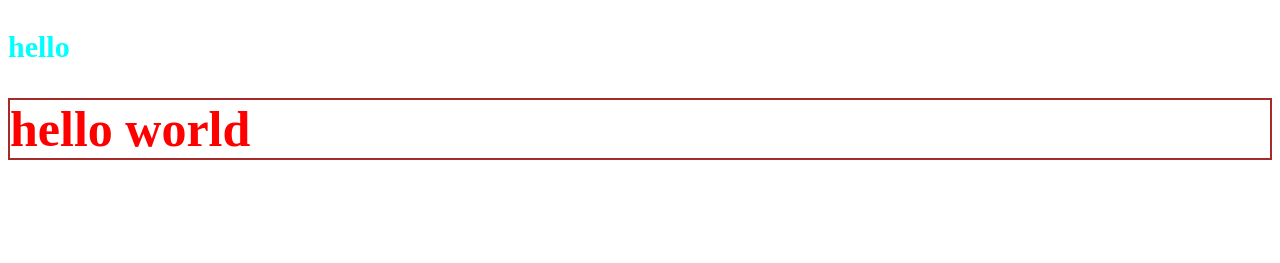
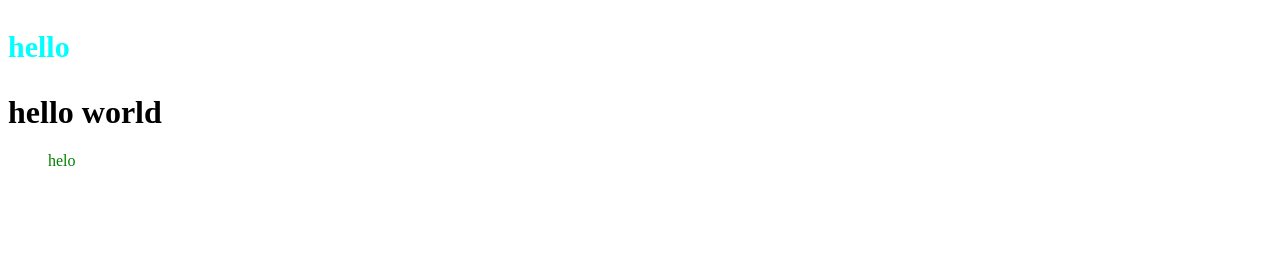
Before and after one commit to gr8cj/cybro, a plain HTML site: page home.html in a window 1280 px wide. Drawn offline with Linux system fonts and the light colour scheme.

Commit message:
external style

```diff
--- a/home.html
+++ b/home.html
@@ -4,15 +4,16 @@
     <meta charset="UTF-8">
     <meta name="viewport" content="width=device-width, initial-scale=1.0">
     <title>Document</title>
+    <link rel="stylesheet" href="./style/styke.css">
     <style>
-        h1{
+        /* h1{
             color: red;
             font-size: 50px;
             border: 2px solid brown;
             /* border-width: 2px;
             border-style: solid;
             border-color: green; */
-        }
+        */
     </style>
 </head>
 <body>
@@ -20,6 +21,7 @@
     <!-- <h1 style="color: green; font-size: 30px; border-style:dotted;">Hello</h1> -->
     <h3 style="color: aqua; font-size: 30px; text-decoration: double;">hello</h3>
     <h1>hello world</h1>
+    <p>helo</p>
 
 </body>
 </html>
--- /dev/null
+++ b/style/styke.css
@@ -0,0 +1,6 @@
+p{
+    color: green;
+    /* padding: 100px; */
+    padding-left: 40px;
+    padding-bottom: 90px;
+}
```
